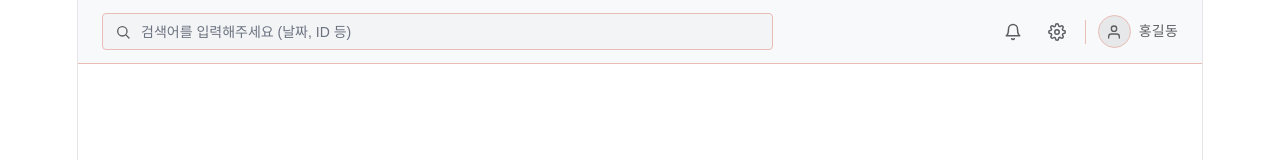
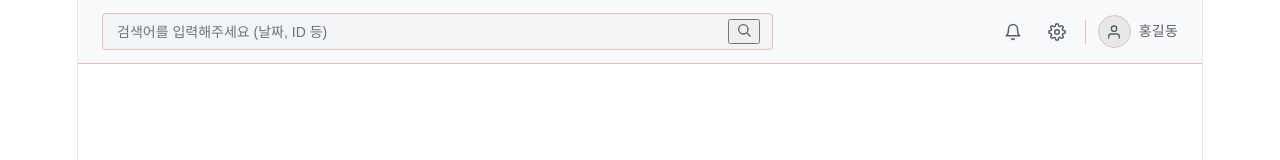
Before and after one commit to aivle-bigproject-16/KT-AIVLE-big-proj-frontend, a React (Vite) app: page / in a window 1280 px wide. Shown: the top 160 px of the page. Built offline with nearby package versions, Linux system fonts and the light colour scheme.

Commit message:
feat: 서치바에서 입력값 받아오는 기능 구현

```diff
--- a/src/features/header/components/TopAppBar.tsx
+++ b/src/features/header/components/TopAppBar.tsx
@@ -1,16 +1,26 @@
 import "./TopAppBar.css";
 import { SearchIcon, BellIcon, SettingsIcon, UserIcon } from "./Icons";
+import { useState } from "react";
 
 function TopAppBar() {
+  const [inputValue, setInputValue] = useState("");
+  const [searchValue, setSearchValue] = useState("");
+
+  const handleSearch = () => {setSearchValue(inputValue);};
+
   return (
     <header className="top-app-bar">
       <div className="top-app-bar__search">
-        <SearchIcon />
         <input
           className="top-app-bar__search-input"
           type="text"
           placeholder="검색어를 입력해주세요 (날짜, ID 등)"
+          value = {inputValue}
+          onChange = {(e) => setInputValue(e.target.value)}
         />
+        <button type="button" onClick={handleSearch} aria-label="검색">
+          <SearchIcon />
+        </button>
       </div>
 
       <div className="top-app-bar__actions">
```
